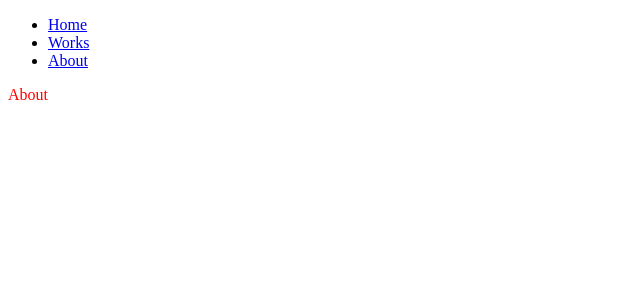
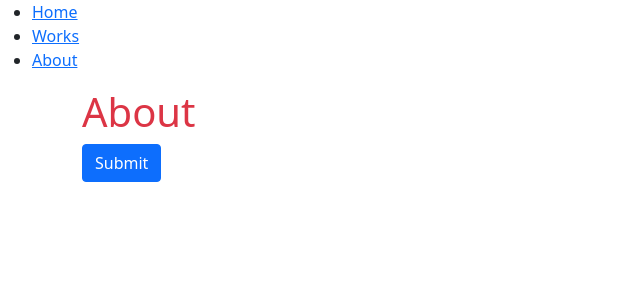
Before and after one commit to Fabiandewantara/DadahDoc_Frontend, a React (Create React App) app in the folder web-reactku/: page /#/about in a window 1280 px wide. Shown: the top 300 px of the page, without its empty margins (0-640 px from the left). Built offline with nearby package versions, Linux system fonts and the light colour scheme.

Commit message:
testing boostrap

```diff
--- a/web-reactku/src/components/About.js
+++ b/web-reactku/src/components/About.js
@@ -10,9 +10,10 @@ const About = () => {
       transitionAppearTimeout={500}
       transitionEnter={false}
       transitionLeave={false}>
-      <div className="about">
-        About
-        </div>
+      <div className="App container">
+        <h1 className="text-danger">About</h1>
+        <button className="btn btn-primary">Submit</button>
+    </div>
     </TransitionGroup>
   )
 }
--- a/web-reactku/src/index.js
+++ b/web-reactku/src/index.js
@@ -2,6 +2,7 @@ import React from 'react'
 import { render } from 'react-dom'
 import { HashRouter } from 'react-router-dom'
 import App from './App';
+import 'bootstrap/dist/css/bootstrap.min.css'
 
 render(
   <HashRouter>
```
